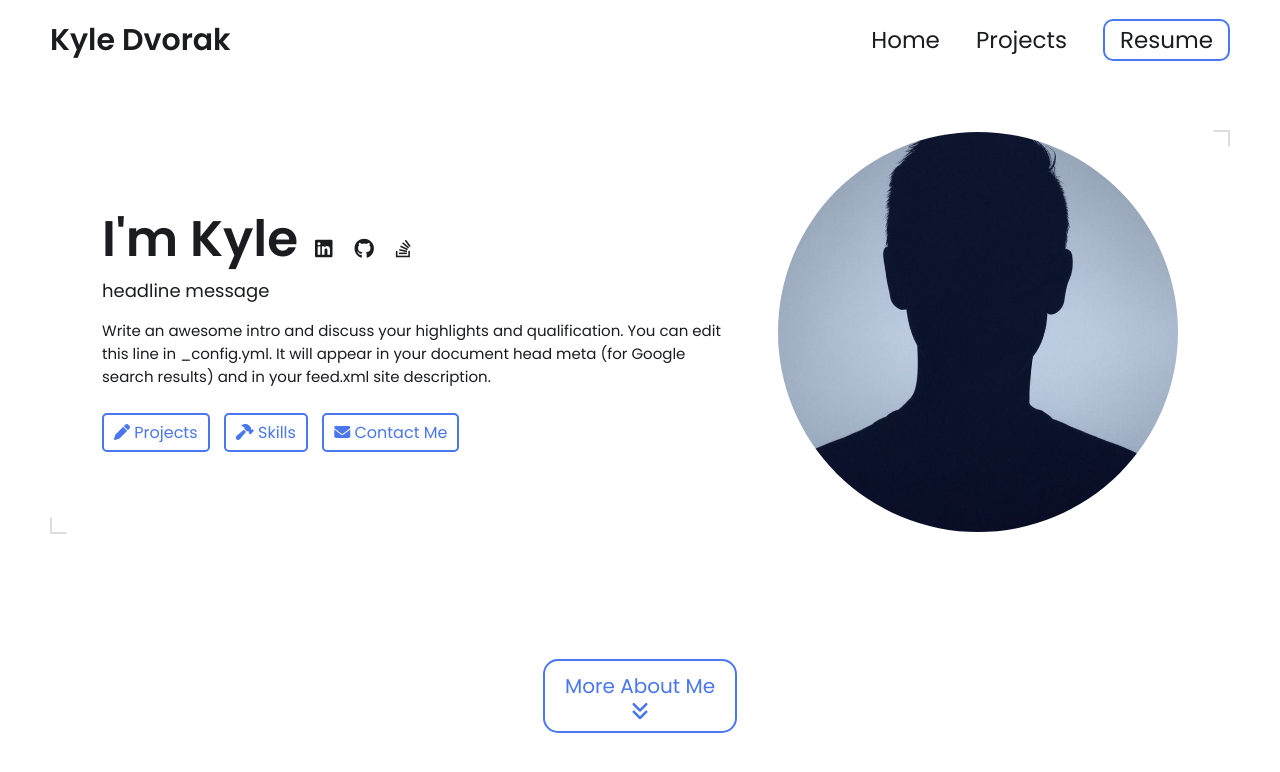
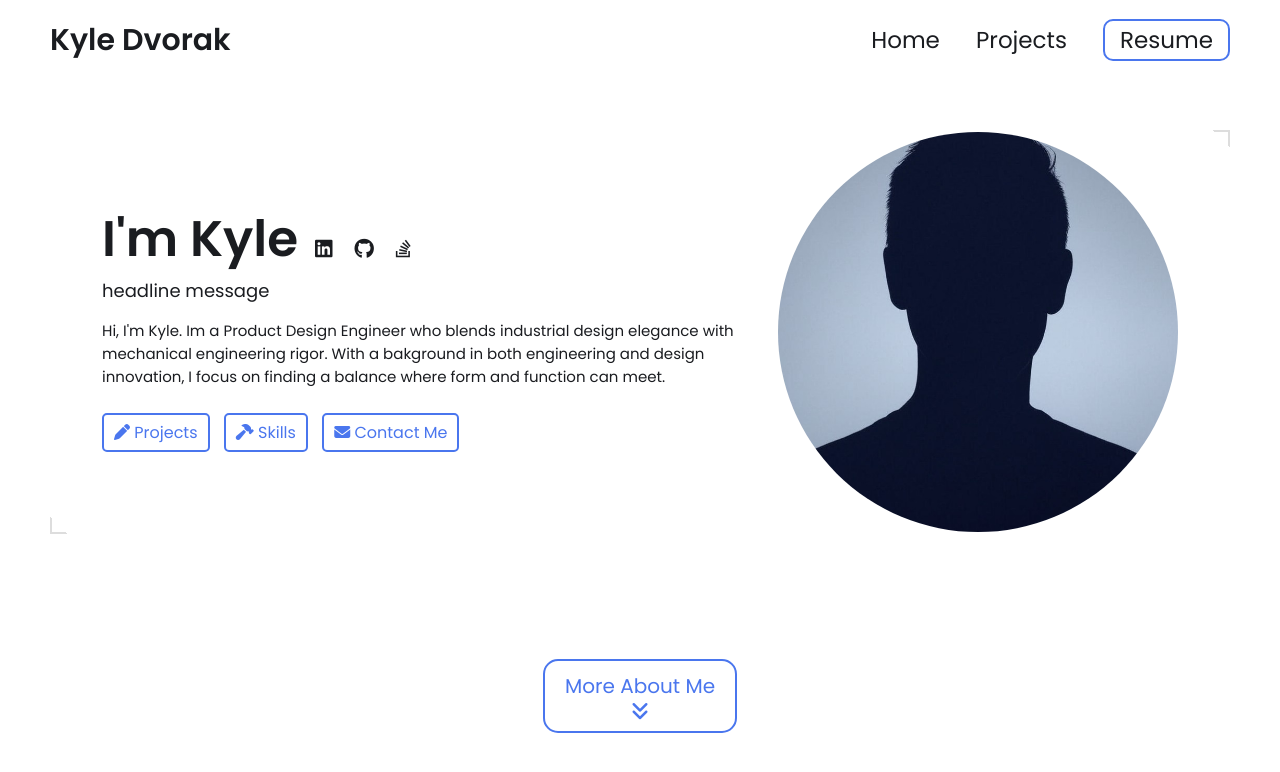
Before and after one commit to kylegdvorak/KyleDvorak.github.io, a Jekyll site: the page built from index.html, in a window 1280 px wide and 900 px high. Shown: the top 772 px of the window. Built offline with Jekyll 4.4.1, drawn with Linux system fonts in a browser that asks for light colours.

Commit message:
Update _config.yml

```diff
--- a/_config.yml
+++ b/_config.yml
@@ -15,9 +15,10 @@ title: Kyle Dvorak's Portfolio # This is what shows up in the tab of the browser
 name: Kyle Dvorak
 headline: headline message
 description: >- # dont remove this line. this will ignore all new lines until the next section
-  Write an awesome intro and discuss your highlights and qualification. You can edit this
-  line in _config.yml. It will appear in your document head meta (for
-  Google search results) and in your feed.xml site description.
+  Hi, I'm Kyle. Im a Product Design Engineer who blends industrial design elegance with mechanical engineering rigor.
+  With a bakground in both engineering and design innovation, I focus on finding a balance where form and function can meet.
+
+
 
 # Place your profile image in /assets/images/profile-image/folder and edit the file name
 profile_image: ./assets/images/profile-image/avatar.jpeg
```
